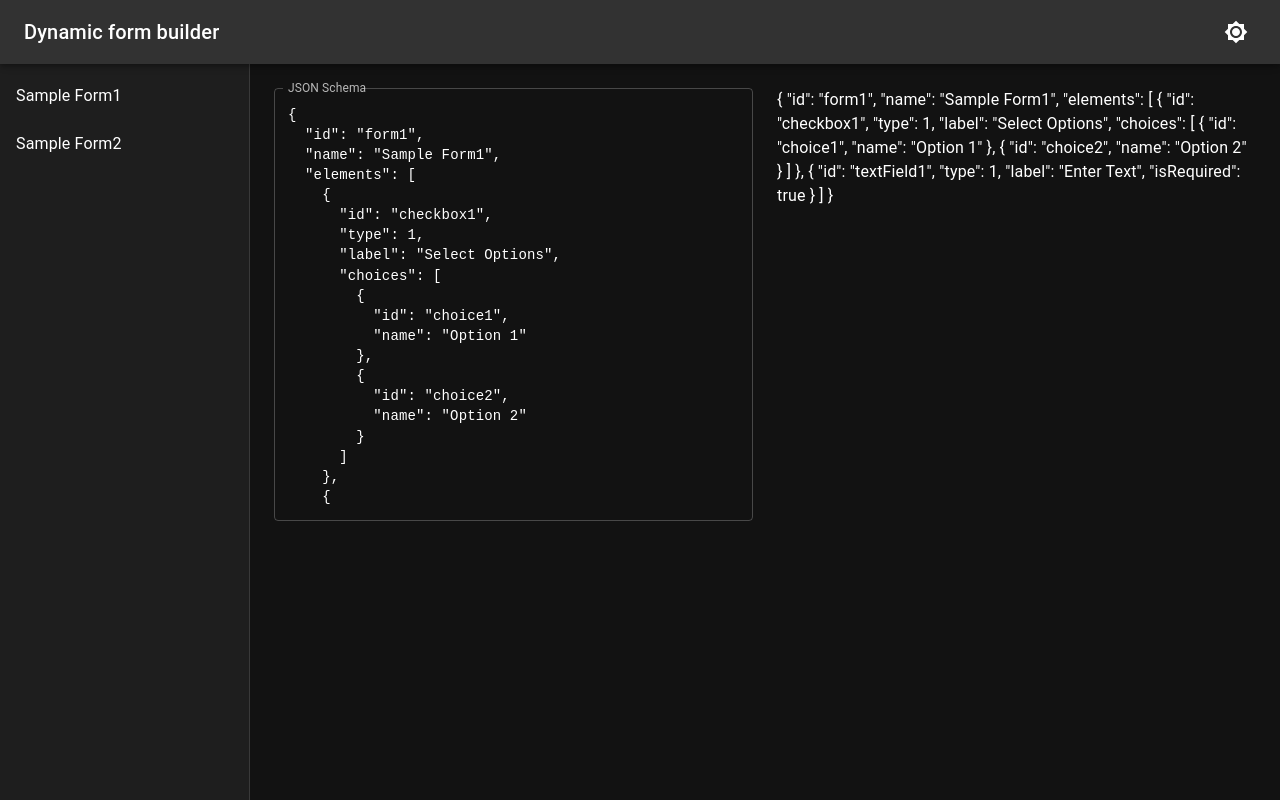
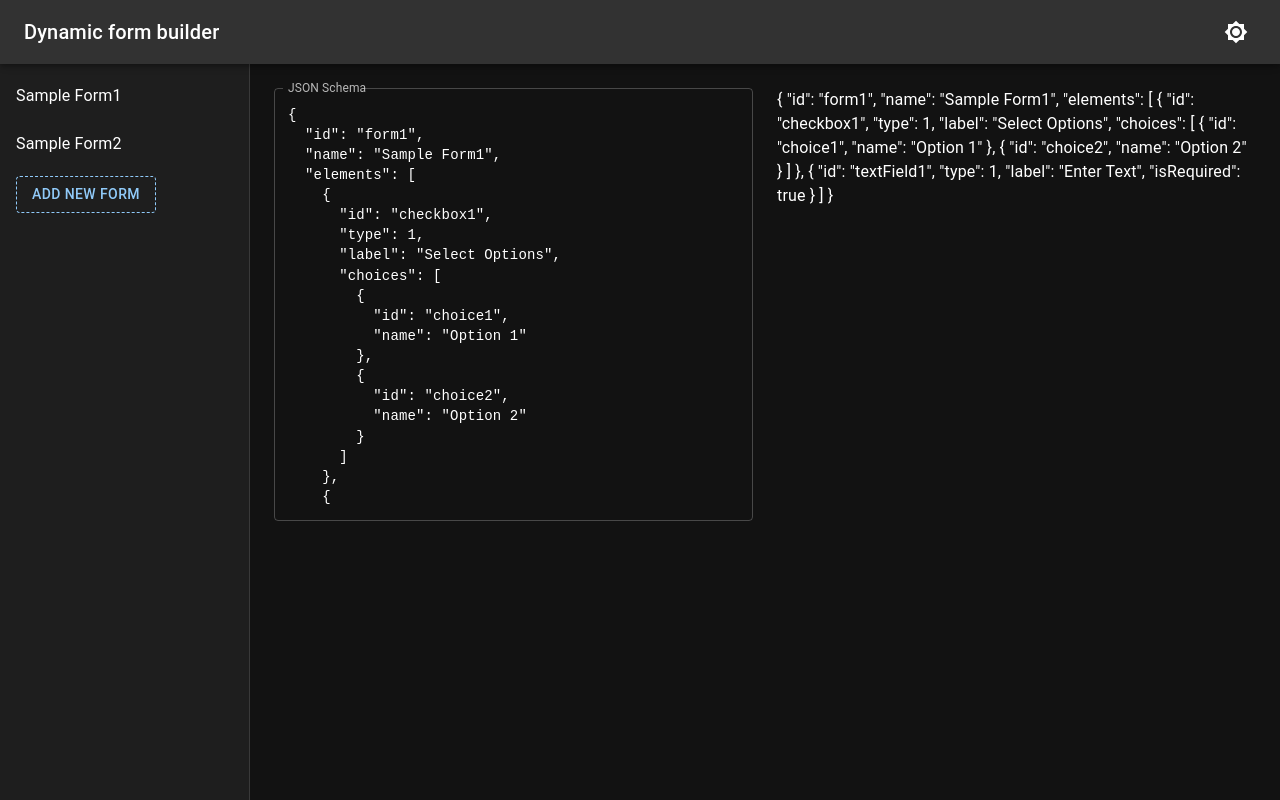
Before and after one commit to moodizone/forminator, a React (Vite) app: page /form1 in a window 1280 px wide. Built offline with nearby package versions, Linux system fonts and the light colour scheme.

Commit message:
🚧 user can see saved forms in sidebar

```diff
--- a/src/layout/Sidebar.tsx
+++ b/src/layout/Sidebar.tsx
@@ -1,5 +1,6 @@
 import {
   Box,
+  Button,
   Drawer,
   List,
   ListItemButton,
@@ -52,6 +53,20 @@ function Sidebar({ handleDrawerToggle, mobileOpen }: PropsType) {
                 <ListItemText primary={form.name} />
               </ListItemButton>
             ))}
+            <ListItemButton component={Link} to={`/`}>
+              <Button
+                variant="outlined"
+                sx={{
+                  borderStyle: "dashed",
+                  borderColor: "primary.main",
+                  "&:hover": {
+                    borderStyle: "dashed",
+                  },
+                }}
+              >
+                {"Add new form"}
+              </Button>
+            </ListItemButton>
           </List>
         </Box>
       </Drawer>
```
